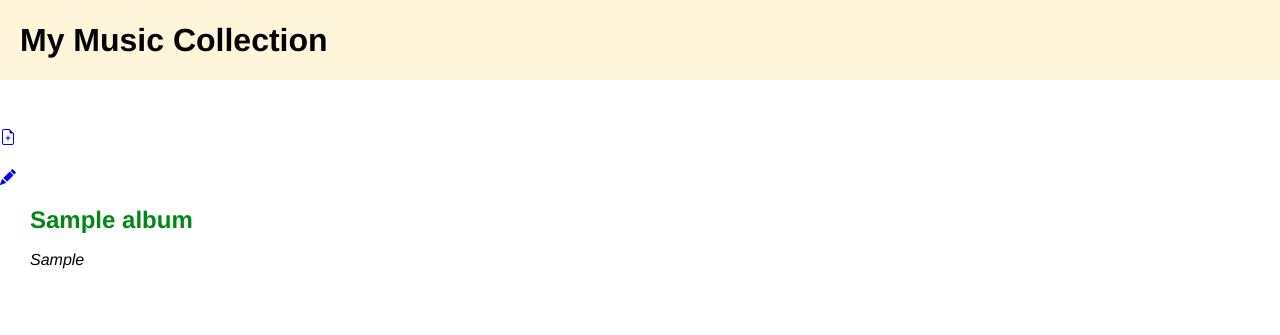
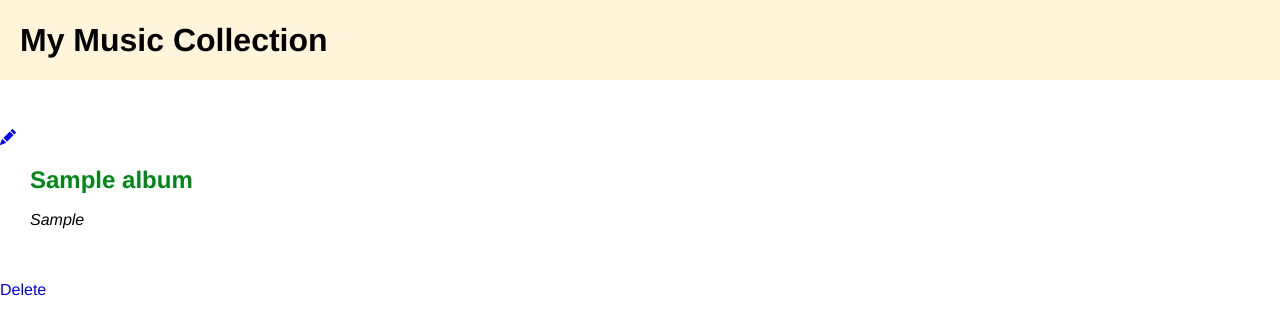
Before and after one commit to Momentum-Team-8/django-music-roanblanchard, a Django app: page /albums/1/ in a window 1280 px wide. Shown: the top 335 px of the page. Run offline with Django 3.2, Linux system fonts and the light colour scheme; tables that the repository leaves empty hold one stand-in row (values such as "Sample post").

Commit message:
delete button worksgit add .

```diff
--- a/albums/static/css/albums.css
+++ b/albums/static/css/albums.css
@@ -40,3 +40,7 @@ p {
     margin-left: 30px;
     margin-bottom: 30px;
 }
+
+.top-menu {
+
+}
--- a/albums/templates/albums/base.html
+++ b/albums/templates/albums/base.html
@@ -9,8 +9,6 @@
         <header class="page-header">
           <div class="container">
               <h1><a href="/">My Music Collection</a></h1>
-              <a href="{% url 'album_new' %}" class="top-menu">
-                {% include './icons/file-earmark-plus (1).svg' %}
             </a>
           </div>
         </header>
--- a/albums/templates/albums/post_detail.html
+++ b/albums/templates/albums/post_detail.html
@@ -10,4 +10,5 @@
         <h2>{{ album.title }}</h2>
         <p>{{ album.artist|linebreaksbr }}</p>
     </article>
+    <a class="red" href="{% url 'album_delete' pk=album.pk %}" method="POST">Delete</a>
 {% endblock %}
--- a/albums/templates/albums/post_list.html
+++ b/albums/templates/albums/post_list.html
@@ -2,6 +2,8 @@
 {% extends 'albums/base.html' %}
 
 {% block content %}
+<a href="{% url 'album_new' %}" class="top-menu">
+    {% include './icons/file-earmark-plus (1).svg' %}
     {% for album in albums %}
         <article>
             <!-- <time>published: {{ album.published_date }}</time> -->
--- a/albums/urls.py
+++ b/albums/urls.py
@@ -6,4 +6,5 @@ urlpatterns = [
     path('albums/<int:pk>/', views.album_detail, name='album_detail'),
     path('albums/new/', views.album_new, name='album_new'),
     path('album/<int:pk>/edit/', views.album_edit, name='album_edit'),
+    path('albums/<int:pk>/delete', views.album_delete, name='album_delete'),
 ]
--- a/albums/views.py
+++ b/albums/views.py
@@ -37,3 +37,11 @@ def album_edit(request, pk):
     else:
         form = AlbumForm(instance=album)
     return render(request, 'albums/post_edit.html', {'form': form})
+
+
+def album_delete(request, pk):
+    album = get_object_or_404(Album, pk=pk)
+    album.delete()
+    return redirect('album_list')
+
+    return render(request, 'albums/post_list.html', {"album": album})
```
